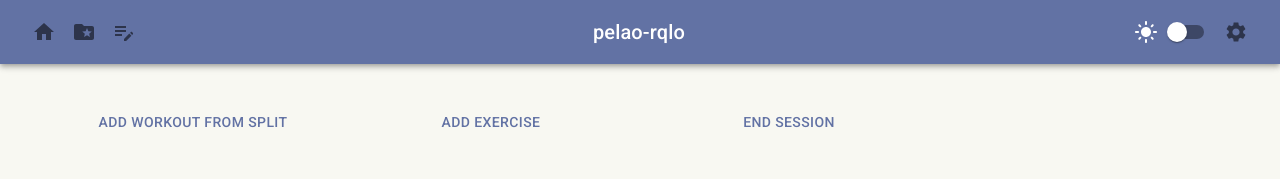
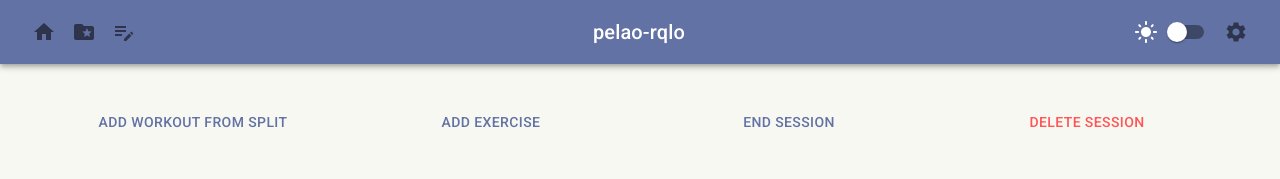
Before and after one commit to v4rgas/HairlessLifting, a React (Vite) app: page /tracker/1 in a window 1280 px wide. Shown: the top 179 px of the page. Built offline with nearby package versions, Linux system fonts and the light colour scheme.

Commit message:
refactor: Add deletion functionality to WorkoutSessionLogger component

```diff
--- a/src/SplitTracker/WorkoutSessionLogger.jsx
+++ b/src/SplitTracker/WorkoutSessionLogger.jsx
@@ -2,6 +2,8 @@ import { Button, Container, Grid } from "@mui/material";
 import { useEffect, useState } from "react";
 import { useNavigate, useParams } from "react-router-dom";
 
+import DeleteButton from "../DeleteButton";
+import DeletionDialog from "../DeletionDialog";
 import ExerciseSelectorDialog from "./ExerciseSelectorDialog/ExerciseSelectorDialog";
 import ExerciseStatsTable from "./ExerciseStatsTable";
 import GoBackButton from "../GoBackButton";
@@ -11,10 +13,11 @@ import useStorage from "../utils/useStorage";
 
 export default function WorkoutSessionLogger() {
     const { sessionId } = useParams();
-    const { getSession, saveSession } = useStorage();
+    const { getSession, saveSession, deleteSession } = useStorage();
     const [session, setSession] = useState({ exercises: [] })
     const [open, setOpen] = useState(false);
     const [openExerciseSelector, setOpenExerciseSelector] = useState(false);
+    const [openDeletionDialog, setOpenDeletionDialog] = useState(false);
     const navigate = useNavigate()
 
     useEffect(() => {
@@ -29,6 +32,15 @@ export default function WorkoutSessionLogger() {
 
     return (
         <Container>
+
+            <DeletionDialog open={openDeletionDialog} onConfirm={() => {
+                deleteSession(sessionId)
+                navigate('/tracker')
+            }} onCancel={() => {
+                setOpenDeletionDialog(false)
+            }}
+                content={"Are you sure you want to delete this session?"}
+            />
 
             <SplitSelectorDialog open={open} onClose={() => setOpen(false)} onSelectWorkout={(workout) => {
                 setOpen(false)
@@ -86,6 +98,14 @@ export default function WorkoutSessionLogger() {
                     }}>End session</Button>
                 </Grid>
 
+                <Grid item xs={3}>
+                    <Button
+                        color="error"
+                        fullWidth onClick={() => {
+                            setOpenDeletionDialog(true)
+                        }}>Delete session</Button>
+                </Grid>
+
 
 
                 <Grid item xs={12}>
--- a/src/utils/useStorage.jsx
+++ b/src/utils/useStorage.jsx
@@ -55,6 +55,12 @@ export default function useStorage() {
 
         getSessions: () => {
             return workoutSessions
+        },
+
+        deleteSession: (sessionId) => {
+            const newWorkoutSessions = cloneWorkoutSessions()
+            delete newWorkoutSessions[sessionId]
+            setWorkoutSessions(newWorkoutSessions)
         }
     }
 }
```
